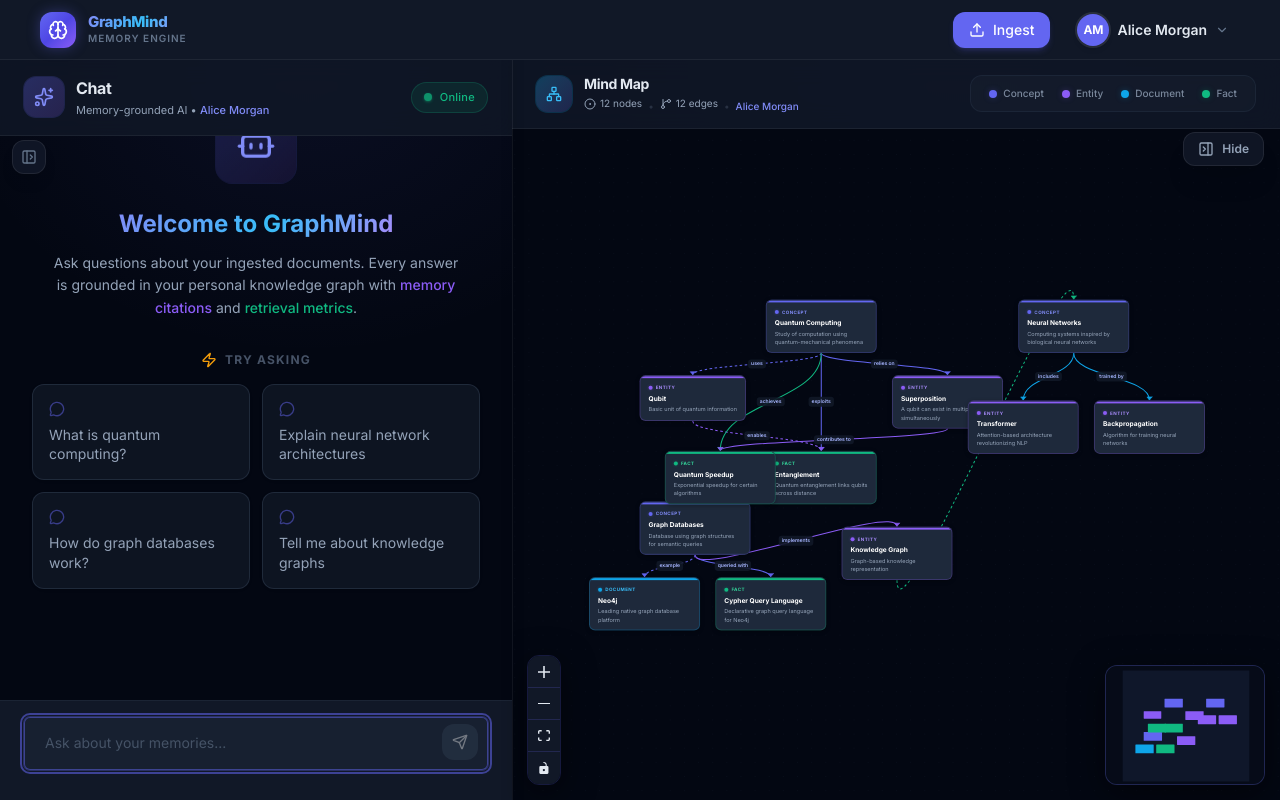
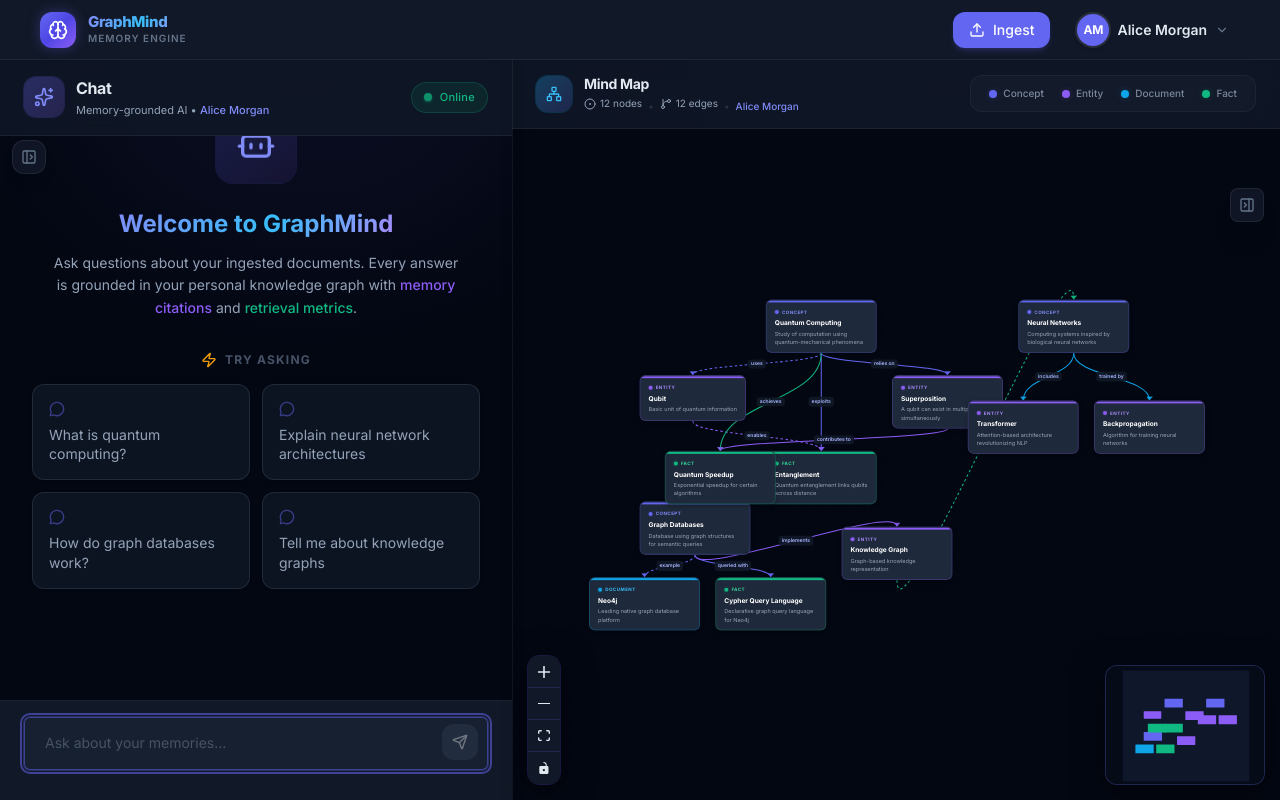
Before and after one commit to YashSavalkar321/GraphMind, a React (Vite) app in the folder frontend/: page / in a window 1280 px wide. Built offline with nearby package versions, Linux system fonts and the light colour scheme.

Commit message:
MapSideBar

```diff
--- a/frontend/src/App.jsx
+++ b/frontend/src/App.jsx
@@ -121,25 +121,25 @@ function App() {
           <ReactFlowProvider>
             <GraphCanvas />
           </ReactFlowProvider>
+        </div>
 
-          {/* Graph Toggle Button: Moved inside the graph panel container to lock it relative to the canvas */}
+        {/* Graph Toggle Button: Always visible outside the graph panel */}
         <button
           onClick={() => setGraphHidden(!graphHidden)}
-            className="hidden lg:flex absolute top-[4.5rem] right-4 z-[60] items-center gap-2 px-3.5 py-2 rounded-xl bg-surface/90 border border-white/[0.08] text-xs text-text-secondary hover:text-text-primary hover:border-primary/40 transition-all cursor-pointer backdrop-blur-md shadow-xl btn-press"
+          className="hidden lg:flex absolute top-32 right-4 z-[60] items-center justify-center p-2 rounded-lg bg-surface/90 border border-white/[0.08] text-text-muted hover:text-text-primary hover:border-primary/40 transition-all cursor-pointer backdrop-blur-md shadow-xl btn-press"
         >
           {graphHidden ? (
             <>
               <PanelRightOpen className="w-4 h-4" />
-                <span className="font-semibold">Show Map</span>
+              <span className="font-semibold"></span>
             </>
           ) : (
             <>
               <PanelRightClose className="w-4 h-4" />
-                <span className="font-semibold">Hide</span>
+              <span className="font-semibold"></span>
             </>
           )}
         </button>
-        </div>
       </div>
 
       <IngestModal />
```
Lines whose indentation alone changed are shown as unchanged.
